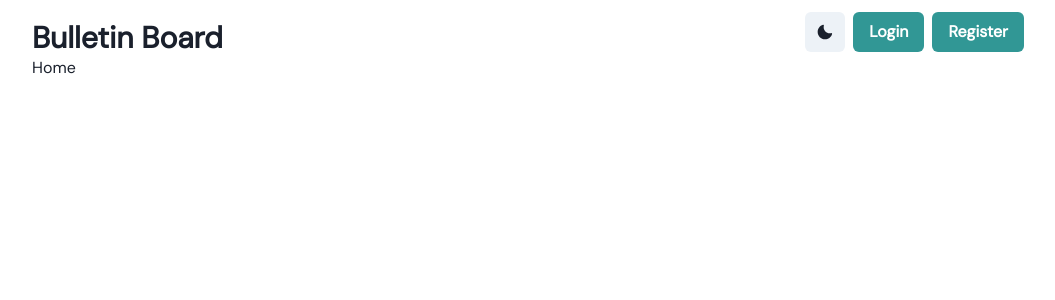
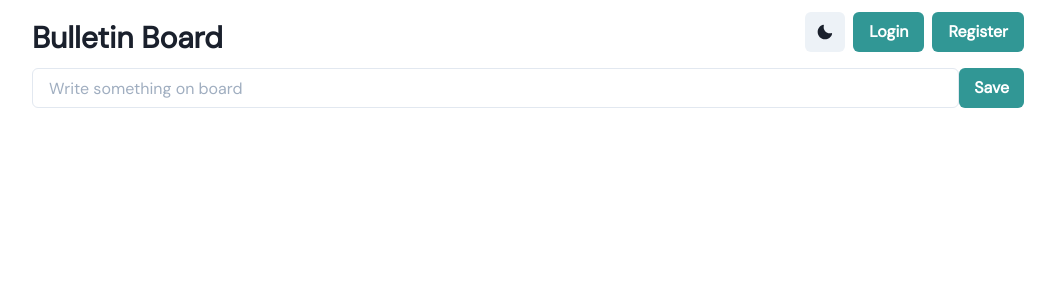
Before and after one commit to rsinghcodes/Bulletin-Board, a React (Create React App) app: page / in a window 1280 px wide. Shown: the top 300 px of the page, without its empty margins (112-1167 px from the left). Built offline with nearby package versions, Linux system fonts and the light colour scheme.

Commit message:
Worked on add & delete note functionality for signed-in user

```diff
--- /dev/null
+++ b/src/ApolloProvider.js
@@ -0,0 +1,40 @@
+import { Toaster } from 'react-hot-toast';
+import {
+  ApolloClient,
+  InMemoryCache,
+  ApolloProvider,
+  HttpLink,
+} from '@apollo/client';
+import { setContext } from '@apollo/client/link/context';
+import { ChakraProvider } from '@chakra-ui/react';
+
+import theme from './components/theme';
+import App from './App';
+
+const httpLink = new HttpLink({
+  uri: 'http://localhost:4000',
+});
+
+const authLink = setContext(() => {
+  const token = localStorage.getItem('token');
+
+  return {
+    headers: {
+      Authorization: token ? `Bearer ${token}` : '',
+    },
+  };
+});
+
+const client = new ApolloClient({
+  link: authLink.concat(httpLink),
+  cache: new InMemoryCache(),
+});
+
+export default (
+  <ApolloProvider client={client}>
+    <ChakraProvider theme={theme}>
+      <Toaster />
+      <App />
+    </ChakraProvider>
+  </ApolloProvider>
+);
--- a/src/App.js
+++ b/src/App.js
@@ -1,53 +1,25 @@
 import { lazy, Suspense } from 'react';
 import { Container, Progress } from '@chakra-ui/react';
-import { Toaster } from 'react-hot-toast';
-import {
-  ApolloClient,
-  InMemoryCache,
-  ApolloProvider,
-  HttpLink,
-} from '@apollo/client';
-import { setContext } from '@apollo/client/link/context';
-import { Route, Routes } from 'react-router-dom';
+import { BrowserRouter, Route, Routes } from 'react-router-dom';
 
 import { AuthProvider } from './context/auth';
-
 import Header from './components/Header';
 const Home = lazy(() => import('./page/Home'));
 
 function App() {
-  const httpLink = new HttpLink({
-    uri: 'http://localhost:4000',
-  });
-
-  const authLink = setContext(() => {
-    const token = localStorage.getItem('jwtToken');
-    return {
-      headers: {
-        Authorization: token ? `Bearer ${token}` : '',
-      },
-    };
-  });
-
-  const client = new ApolloClient({
-    link: authLink.concat(httpLink),
-    cache: new InMemoryCache(),
-  });
-
   return (
-    <ApolloProvider client={client}>
     <AuthProvider>
-        <Toaster />
       <Container maxW="container.lg">
         <Header />
         <Suspense fallback={<Progress size="xs" isIndeterminate />}>
+          <BrowserRouter>
             <Routes>
               <Route path="/" element={<Home />} />
             </Routes>
+          </BrowserRouter>
         </Suspense>
       </Container>
     </AuthProvider>
-    </ApolloProvider>
   );
 }
 
--- /dev/null
+++ b/src/components/DeleteButton.js
@@ -0,0 +1,35 @@
+import React from 'react';
+import { useMutation } from '@apollo/client';
+import { CloseButton } from '@chakra-ui/react';
+import { toast } from 'react-hot-toast';
+
+import { DELETE_NOTE, GET_NOTES_BY_USER } from '../queries/note';
+
+const DeleteButton = ({ contentId }) => {
+  const [deleteNote] = useMutation(DELETE_NOTE, {
+    update(client, { data }) {
+      const { getNotesByUserId } = client.readQuery({
+        query: GET_NOTES_BY_USER,
+      });
+
+      client.writeQuery({
+        query: GET_NOTES_BY_USER,
+        data: {
+          getNotesByUserId: getNotesByUserId.filter(
+            (content) => content.id !== data.deleteNote.id
+          ),
+        },
+      });
+    },
+    onCompleted() {
+      toast.success('Board deleted Successfully 🎉', {
+        duration: 2500,
+      });
+    },
+    variables: { contentId },
+  });
+
+  return <CloseButton size="sm" onClick={deleteNote} />;
+};
+
+export default DeleteButton;
--- a/src/index.js
+++ b/src/index.js
@@ -1,21 +1,8 @@
-import React from 'react';
 import ReactDOM from 'react-dom';
-import App from './App';
 import reportWebVitals from './reportWebVitals';
-import { ChakraProvider } from '@chakra-ui/react';
 import '@fontsource/dm-sans/400.css';
-import { BrowserRouter } from 'react-router-dom';
-import theme from './components/theme';
+import ApolloProvider from './ApolloProvider';
 
-ReactDOM.render(
-  <React.StrictMode>
-    <ChakraProvider theme={theme}>
-      <BrowserRouter>
-        <App />
-      </BrowserRouter>
-    </ChakraProvider>
-  </React.StrictMode>,
-  document.getElementById('root')
-);
+ReactDOM.render(ApolloProvider, document.getElementById('root'));
 
 reportWebVitals();
--- a/src/page/Home.js
+++ b/src/page/Home.js
@@ -1,7 +1,129 @@
-import React from 'react';
+import * as Yup from 'yup';
+import { useEffect, useContext } from 'react';
+import {
+  Input,
+  Button,
+  Flex,
+  Box,
+  FormControl,
+  FormErrorMessage,
+  Text,
+} from '@chakra-ui/react';
+import Draggable from 'react-draggable';
+import randomColor from 'randomcolor';
+import { useLazyQuery, useMutation } from '@apollo/client';
+import { useFormik, Form, FormikProvider } from 'formik';
+
+import { AuthContext } from '../context/auth';
+import { CREATE_NOTE, GET_NOTES_BY_USER } from '../queries/note';
+import DeleteButton from '../components/DeleteButton';
 
 const Home = () => {
-  return <div>Home</div>;
+  const { user } = useContext(AuthContext);
+  const [getNotesByUserId, { loading, data }] = useLazyQuery(GET_NOTES_BY_USER);
+
+  const formik = useFormik({
+    initialValues: {
+      content: '',
+      color: '',
+      x: 0,
+      y: 20,
+    },
+    validationSchema: Yup.object().shape({
+      content: Yup.string().required('Content is required'),
+    }),
+    onSubmit: async () => {
+      createNote({
+        ...values,
+        ...(values.color = randomColor({ luminosity: 'light' })),
+      });
+    },
+  });
+
+  const { errors, setErrors, touched, values, handleSubmit, getFieldProps } =
+    formik;
+
+  const [createNote] = useMutation(CREATE_NOTE, {
+    update(client, { data }) {
+      const { getNotesByUserId } = client.readQuery({
+        query: GET_NOTES_BY_USER,
+      });
+
+      client.writeQuery({
+        query: GET_NOTES_BY_USER,
+        data: {
+          getNotesByUserId: [...getNotesByUserId, data.createNote],
+        },
+      });
+    },
+    onError(err) {
+      setErrors(err.graphQLErrors[0].extensions.errors);
+    },
+    variables: values,
+  });
+
+  useEffect(() => {
+    getNotesByUserId();
+    // eslint-disable-next-line react-hooks/exhaustive-deps
+  }, [user]);
+
+  return (
+    <>
+      <Box mt={3}>
+        <FormikProvider value={formik}>
+          <Form autoComplete="off" noValidate onSubmit={handleSubmit}>
+            <Flex>
+              <FormControl
+                isInvalid={Boolean(touched.content && errors.content)}
+              >
+                <Input
+                  name="content"
+                  errorBorderColor="crimson"
+                  {...getFieldProps('content')}
+                  placeholder="Write something on board"
+                  mr={3}
+                />
+                <FormErrorMessage>
+                  {touched.content && errors.content}
+                </FormErrorMessage>
+              </FormControl>
+              <Button colorScheme="teal" variant="solid" type="submit">
+                Save
+              </Button>
+            </Flex>
+          </Form>
+        </FormikProvider>
+      </Box>
+      {loading && <Text>Loading boards...</Text>}
+      {data?.getNotesByUserId.map((item) => {
+        return (
+          <Draggable
+            key={item.id}
+            defaultPosition={item.defaultPos}
+            // onStop={(e, data) => {
+            //   updatePos(data, index);
+            // }}
+          >
+            <Box
+              maxW="xs"
+              borderWidth="1px"
+              borderRadius="sm"
+              overflow="hidden"
+              p="2"
+              bg={item.color}
+              color="gray.900"
+              style={{ cursor: 'move' }}
+            >
+              <Flex justify="flex-end">
+                <DeleteButton contentId={item.id} />
+              </Flex>
+              <Flex justify="center">{`${item.content}`}</Flex>
+            </Box>
+          </Draggable>
+        );
+      })}
+    </>
+  );
 };
 
 export default Home;
--- /dev/null
+++ b/src/queries/note.js
@@ -0,0 +1,54 @@
+import { gql } from '@apollo/client';
+
+const GET_NOTES_BY_USER = gql`
+  query GetNotesByUserId {
+    getNotesByUserId {
+      id
+      color
+      content
+      createdAt
+      defaultPos {
+        x
+        y
+      }
+    }
+  }
+`;
+
+const CREATE_NOTE = gql`
+  mutation CreateNote($content: String!, $color: String!, $x: Int!, $y: Int!) {
+    createNote(
+      noteInput: {
+        content: $content
+        color: $color
+        defaultPos: { x: $x, y: $y }
+      }
+    ) {
+      id
+      color
+      content
+      createdAt
+      defaultPos {
+        x
+        y
+      }
+    }
+  }
+`;
+
+const DELETE_NOTE = gql`
+  mutation DeleteNote($contentId: ID!) {
+    deleteNote(contentId: $contentId) {
+      id
+      color
+      content
+      createdAt
+      defaultPos {
+        x
+        y
+      }
+    }
+  }
+`;
+
+export { GET_NOTES_BY_USER, CREATE_NOTE, DELETE_NOTE };
--- a/src/queries/user.js
+++ b/src/queries/user.js
@@ -1,4 +1,4 @@
-const { gql } = require('@apollo/client');
+import { gql } from '@apollo/client';
 
 const REGISTER_USER = gql`
   mutation CreateUser(
```
Lines whose indentation alone changed are shown as unchanged.
